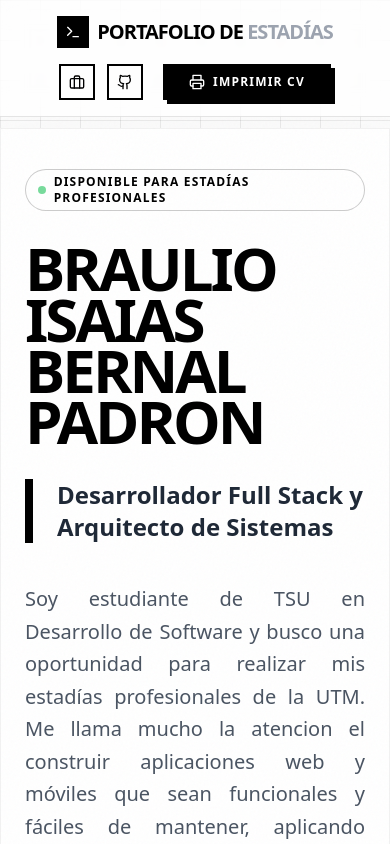
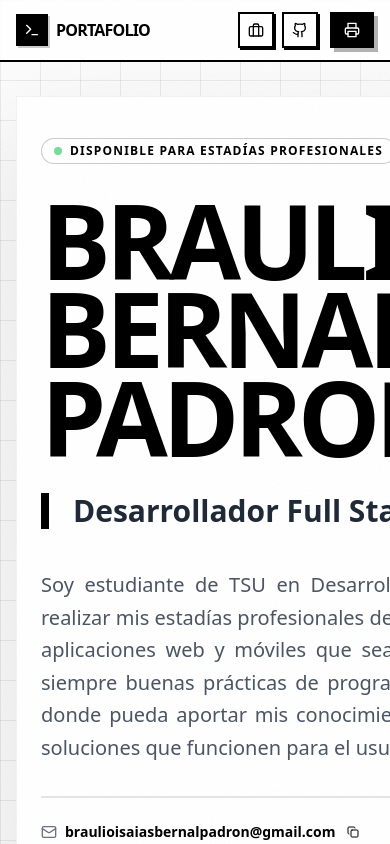
Before and after one commit to IsaiasSinthesys03/Portafolio_Estadias_Web, a React (Vite) app: page / in a window 390 px wide. Shown: the top 844 px of the page. Built offline with nearby package versions, Linux system fonts and the light colour scheme.

Commit message:
feat: implement hybrid responsive header with fixed-width document scroll for mobile

```diff
--- a/App.jsx
+++ b/App.jsx
@@ -339,15 +339,11 @@ export default function Portfolio() {
           box-shadow: 0 40px 100px rgba(0,0,0,0.1);
           border: 1px solid rgba(0,0,0,0.05);
           margin-bottom: 80px;
+          margin-left: auto;
+          margin-right: auto;
           position: relative;
           z-index: 10;
-        }
-
-        @media (max-width: 1024px) {
-          .web-page-card {
-            margin-bottom: 40px;
-            box-shadow: 0 20px 50px rgba(0,0,0,0.05);
-          }
+          width: 1100px; /* Ancho fijo ligeramente menor para evitar cortes */
         }
       `}</style>
 
@@ -368,48 +364,49 @@ export default function Portfolio() {
       {/* BARRA DE PROGRESO */}
       <div className="fixed top-0 left-0 h-1 bg-black z-[60] print:hidden transition-all duration-75 ease-out" style={{ width: scrollProgress }}></div>
 
-      {/* HEADER NAVEGACIÓN */}
-      <header className="fixed top-0 w-full z-50 bg-white/70 backdrop-blur-md border-b border-black/10 print:static print:bg-white print:border-b-4 print:border-black transition-all">
-        <div className="max-w-7xl mx-auto px-6 py-4 flex flex-col sm:flex-row justify-between items-center gap-4">
-          <div className="flex items-center gap-2 group cursor-pointer" onMouseEnter={() => setIsHovering(true)} onMouseLeave={() => setIsHovering(false)}>
-            <div className="w-8 h-8 bg-black text-white flex items-center justify-center font-bold text-sm transform group-hover:rotate-180 transition-transform duration-500">
-              <Terminal className="w-4 h-4" />
+      {/* HEADER NAVEGACIÓN - AHORA RESPONSIVO */}
+      <header className="fixed top-0 w-full z-50 bg-white/80 backdrop-blur-lg border-b-2 border-black print:static print:bg-white print:border-b-4 print:border-black transition-all">
+        <div className="max-w-7xl mx-auto px-4 sm:px-10 py-3 sm:py-6 flex justify-between items-center gap-2">
+          <div className="flex items-center gap-2 sm:gap-4 group cursor-pointer" onMouseEnter={() => setIsHovering(true)} onMouseLeave={() => setIsHovering(false)}>
+            <div className="w-8 h-8 sm:w-12 sm:h-12 bg-black text-white flex items-center justify-center font-bold text-sm sm:text-lg transform group-hover:rotate-180 transition-transform duration-500 shrink-0 shadow-[2px_2px_0px_0px_rgba(0,0,0,0.2)] sm:shadow-[4px_4px_0px_0px_rgba(0,0,0,0.2)]">
+              <Terminal className="w-4 h-4 sm:w-6 sm:h-6" />
             </div>
-            <h1 className="text-xl font-black tracking-tighter uppercase">Portafolio de <span className="text-gray-400">Estadías</span></h1>
+            <h1 className="text-base sm:text-3xl font-black tracking-tighter uppercase leading-none truncate max-w-[120px] sm:max-w-none">Portafolio <span className="hidden sm:inline">de <span className="text-gray-400">Estadías</span></span></h1>
           </div>
 
-          <div className="flex items-center gap-3">
+          <div className="flex items-center gap-2 sm:gap-4">
             <a
               href={`https://${portfolioData.header.contact.linkedin}`}
               target="_blank" rel="noopener noreferrer"
               onMouseEnter={() => setIsHovering(true)} onMouseLeave={() => setIsHovering(false)}
-              className="p-2 border-2 border-black hover:bg-black hover:text-white transition-all print:hidden"
+              className="p-2 sm:p-4 border-2 sm:border-4 border-black bg-white hover:bg-black hover:text-white transition-all print:hidden shadow-[2px_2px_0px_0px_rgba(0,0,0,1)] sm:shadow-[4px_4px_0px_0px_rgba(0,0,0,1)] hover:shadow-none hover:translate-x-0.5 hover:translate-y-0.5 sm:hover:translate-x-1 sm:hover:translate-y-1"
               title="LinkedIn"
             >
-              <Briefcase className="w-4 h-4" />
+              <Briefcase className="w-4 h-4 sm:w-6 sm:h-6" />
             </a>
             <a
               href="https://github.com/IsaiasSinthesys03"
               target="_blank" rel="noopener noreferrer"
               onMouseEnter={() => setIsHovering(true)} onMouseLeave={() => setIsHovering(false)}
-              className="p-2 border-2 border-black hover:bg-black hover:text-white transition-all print:hidden"
+              className="p-2 sm:p-4 border-2 sm:border-4 border-black bg-white hover:bg-black hover:text-white transition-all print:hidden shadow-[2px_2px_0px_0px_rgba(0,0,0,1)] sm:shadow-[4px_4px_0px_0px_rgba(0,0,0,1)] hover:shadow-none hover:translate-x-0.5 hover:translate-y-0.5 sm:hover:translate-x-1 sm:hover:translate-y-1"
               title="GitHub"
             >
-              <Github className="w-4 h-4" />
+              <Github className="w-4 h-4 sm:w-6 sm:h-6" />
             </a>
             <button
               onClick={() => window.print()}
               onMouseEnter={() => setIsHovering(true)} onMouseLeave={() => setIsHovering(false)}
-              className="flex items-center gap-2 px-6 py-2 bg-black text-white border-2 border-black font-bold text-xs tracking-widest uppercase print:hidden shadow-[4px_4px_0px_0px_rgba(0,0,0,1)] hover:shadow-none hover:translate-x-1 hover:translate-y-1 transition-all ml-2"
+              className="flex items-center gap-2 sm:gap-3 px-3 sm:px-10 py-2 sm:py-4 bg-black text-white border-2 sm:border-4 border-black font-black text-[10px] sm:text-sm tracking-widest uppercase print:hidden shadow-[4px_4px_0px_0px_rgba(0,0,0,0.3)] sm:shadow-[8px_8px_0px_0px_rgba(0,0,0,0.3)] hover:shadow-none hover:translate-x-1 hover:translate-y-1 sm:hover:translate-x-2 sm:hover:translate-y-2 transition-all ml-1 sm:ml-4"
             >
-              <Printer className="w-4 h-4" /> Imprimir CV
+              <Printer className="w-4 h-4 sm:w-6 sm:h-6" /> <span className="hidden sm:inline">Imprimir CV</span>
             </button>
           </div>
         </div>
       </header>
 
-      {/* CONTENIDO PRINCIPAL */}
-      <main className="pt-32 print:pt-0 max-w-7xl mx-auto print:max-w-full print:px-0 relative z-10">
+      {/* CONTENIDO PRINCIPAL - CON DESPLAZAMIENTO HORIZONTAL EN MÓVIL */}
+      <div className="w-full overflow-x-auto print:overflow-visible pt-24 sm:pt-48">
+        <main className="w-[1100px] mx-auto print:max-w-full print:px-0 relative z-10 px-4 sm:px-0">
 
         {/* PÁGINA 1: PERFIL PROFESIONAL */}
         <div className="web-page-card print:shadow-none print:border-none print:bg-transparent print:mb-0">
@@ -421,12 +418,12 @@ export default function Portfolio() {
                 <span className="w-2 h-2 rounded-full bg-green-500 animate-pulse print:animate-none print:bg-black"></span>
                 Disponible para Estadías Profesionales
               </div>
-              <div className="flex flex-col lg:flex-row print:flex-row gap-12 print:gap-6 items-start justify-between">
+              <div className="flex flex-row print:flex-row gap-12 print:gap-6 items-start justify-between">
                 <div className="flex-1">
-                  <h1 className="text-6xl sm:text-7xl md:text-[6.5rem] print:text-4xl font-black tracking-tighter leading-[0.85] uppercase mb-8 text-black print:mb-1">
+                  <h1 className="text-[6.5rem] print:text-4xl font-black tracking-tighter leading-[0.85] uppercase mb-8 text-black print:mb-1 break-words">
                     {portfolioData.header.name}
                   </h1>
-                  <h2 className="text-2xl md:text-3xl print:text-lg font-bold border-l-8 border-black pl-6 mb-10 text-gray-800 print:mb-2 print:py-0.5 print:pl-3">
+                  <h2 className="text-3xl print:text-lg font-bold border-l-8 border-black pl-6 mb-10 text-gray-800 print:mb-2 print:py-0.5 print:pl-3">
                     {portfolioData.header.title}
                   </h2>
                   <p className="text-xl print:text-[10px] print:leading-tight leading-relaxed text-gray-600 font-medium max-w-4xl text-justify">
@@ -443,31 +440,31 @@ export default function Portfolio() {
               </div>
 
               <div className="flex flex-wrap gap-x-8 gap-y-4 mt-8 pt-6 border-t-2 border-black/10 print:border-black print:mt-2 print:pt-1 print:gap-y-1 print:gap-x-4">
-                <div className="flex items-center gap-2 text-sm print:text-[9px] font-bold">
-                  <Mail className="w-4 h-4 print:w-3 print:h-3 text-gray-500" />
+                <div className="flex items-center gap-2 text-sm print:text-[9px] font-bold break-all">
+                  <Mail className="w-4 h-4 print:w-3 print:h-3 text-gray-500 shrink-0" />
                   {portfolioData.header.contact.email}
                   <button
                     onClick={() => handleCopy(portfolioData.header.contact.email)}
-                    className="p-1 hover:bg-gray-100 rounded transition-colors print:hidden"
+                    className="p-1 hover:bg-gray-100 rounded transition-colors print:hidden shrink-0"
                     title="Copiar personal"
                   >
                     {copiedText === portfolioData.header.contact.email ? <CheckCircle2 className="w-3 h-3 text-green-600" /> : <Copy className="w-3 h-3" />}
                   </button>
                 </div>
-                <div className="flex items-center gap-2 text-sm print:text-[9px] font-bold">
-                  <GraduationCap className="w-4 h-4 print:w-3 print:h-3 text-gray-500" />
+                <div className="flex items-center gap-2 text-sm print:text-[9px] font-bold break-all">
+                  <GraduationCap className="w-4 h-4 print:w-3 print:h-3 text-gray-500 shrink-0" />
                   {portfolioData.header.contact.emailSchool}
                   <button
                     onClick={() => handleCopy(portfolioData.header.contact.emailSchool)}
-                    className="p-1 hover:bg-gray-100 rounded transition-colors print:hidden"
+                    className="p-1 hover:bg-gray-100 rounded transition-colors print:hidden shrink-0"
                     title="Copiar escolar"
                   >
                     {copiedText === portfolioData.header.contact.emailSchool ? <CheckCircle2 className="w-3 h-3 text-green-600" /> : <Copy className="w-3 h-3" />}
                   </button>
                 </div>
-                <span className="flex items-center gap-2 text-sm print:text-[9px] font-bold"><Phone className="w-4 h-4 print:w-3 print:h-3 text-gray-500" /> {portfolioData.header.contact.phone}</span>
-                <span className="flex items-center gap-2 text-sm print:text-[9px] font-bold"><MapPin className="w-4 h-4 print:w-3 print:h-3 text-gray-500" /> {portfolioData.header.contact.location}</span>
-                <span className="flex items-center gap-2 text-sm print:text-[9px] font-bold"><Github className="w-4 h-4 print:w-3 print:h-3 text-gray-500" /> github.com/IsaiasSinthesys03</span>
+                <span className="flex items-center gap-2 text-sm print:text-[9px] font-bold"><Phone className="w-4 h-4 print:w-3 print:h-3 text-gray-500 shrink-0" /> {portfolioData.header.contact.phone}</span>
+                <span className="flex items-center gap-2 text-sm print:text-[9px] font-bold"><MapPin className="w-4 h-4 print:w-3 print:h-3 text-gray-500 shrink-0" /> {portfolioData.header.contact.location}</span>
+                <span className="flex items-center gap-2 text-sm print:text-[9px] font-bold"><Github className="w-4 h-4 print:w-3 print:h-3 text-gray-500 shrink-0" /> github.com/IsaiasSinthesys03</span>
               </div>
             </div>
           </AnimatedSection>
@@ -833,6 +830,7 @@ export default function Portfolio() {
           </section>
         </div>
       </main>
+      </div>
 
       {/* FOOTER */}
       <footer className="bg-black text-white pt-32 pb-12 mt-32 print:hidden relative overflow-hidden">
```
